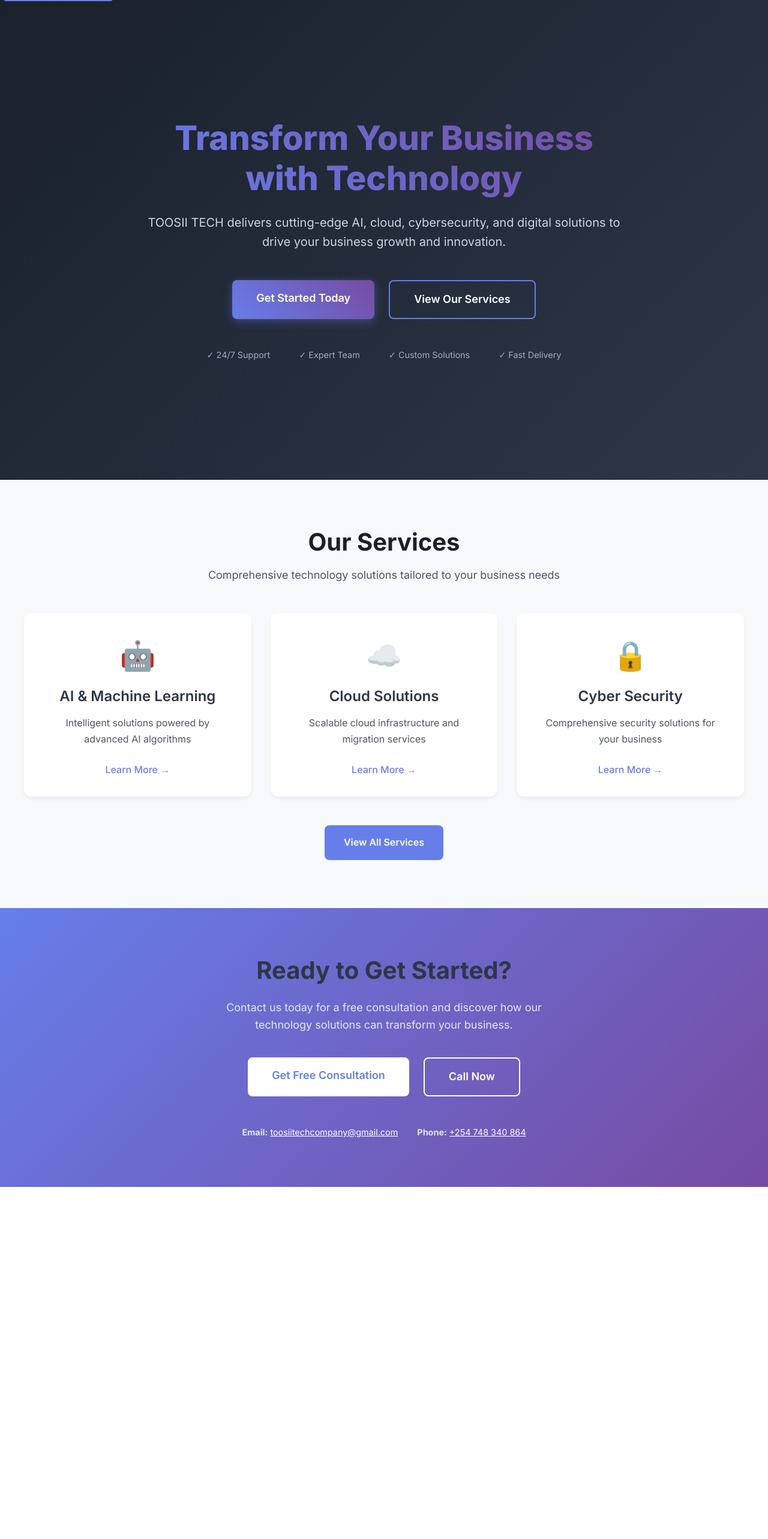
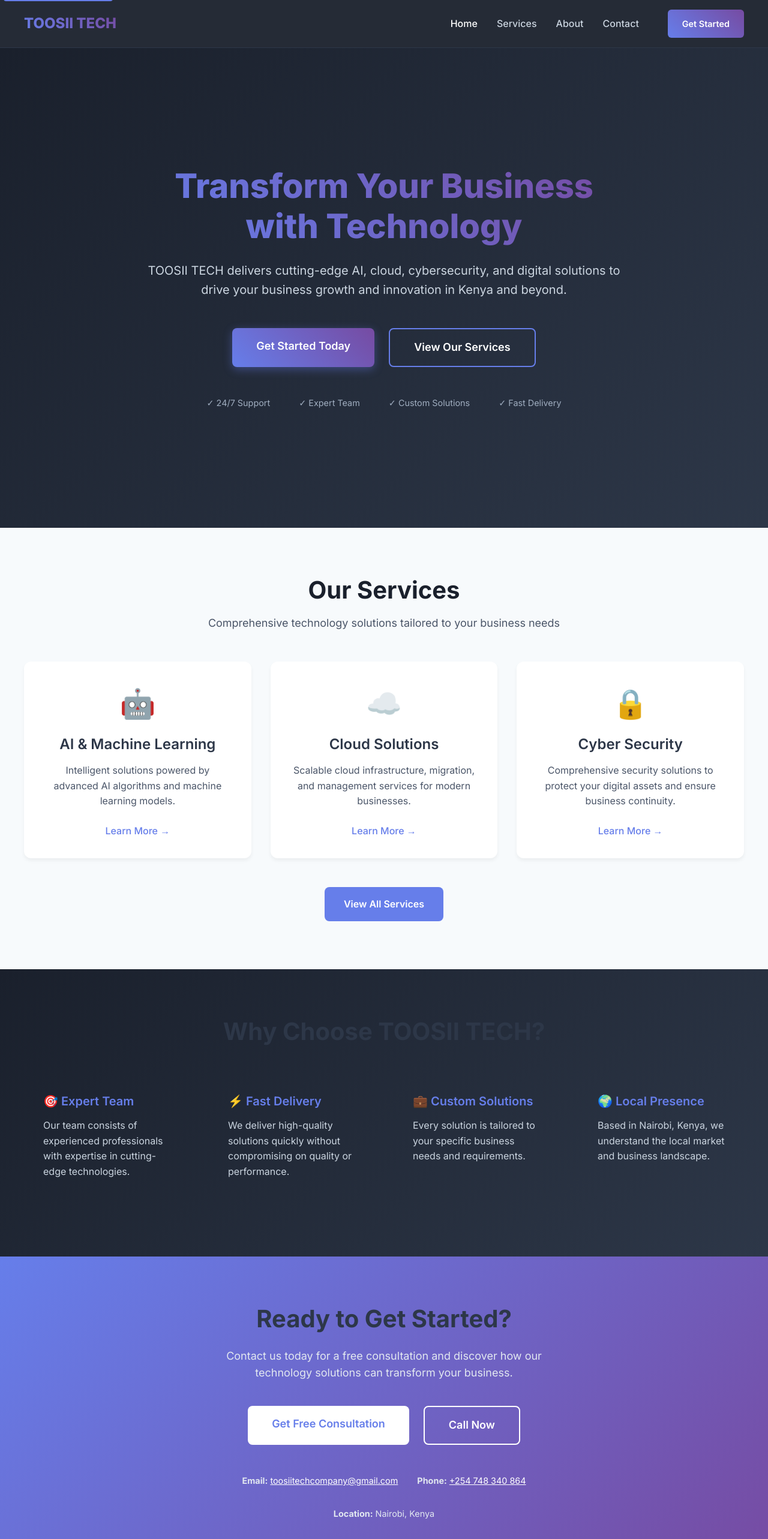
Before and after one commit to TOOSII102/BASE-WEB-APP2, a Next.js app: page / in a window 1280 px wide. Shown: the top 2566 px of the page at 60% size. Before the commit the page ends 1979 px from the top, so only its background shows below. Built offline with nearby package versions, Linux system fonts and the light colour scheme.

Commit message:
Update page.js

```diff
--- a/app/page.js
+++ b/app/page.js
@@ -3,7 +3,98 @@
 export default function Home() {
   return (
     <div>
-      {/* Hero Section with Get Started CTA */}
+      {/* Header */}
+      <header style={{
+        background: 'rgba(26, 32, 44, 0.95)',
+        backdropFilter: 'blur(10px)',
+        borderBottom: '1px solid #2d3748',
+        padding: '1rem 2rem',
+        position: 'sticky',
+        top: 0,
+        zIndex: 1000
+      }}>
+        <div style={{
+          maxWidth: '1200px',
+          margin: '0 auto',
+          display: 'flex',
+          justifyContent: 'space-between',
+          alignItems: 'center'
+        }}>
+          {/* Logo */}
+          <Link href="/" style={{
+            fontSize: '1.5rem',
+            fontWeight: 800,
+            color: 'white',
+            textDecoration: 'none',
+            background: 'linear-gradient(45deg, #667eea, #764ba2)',
+            backgroundClip: 'text',
+            WebkitBackgroundClip: 'text',
+            WebkitTextFillColor: 'transparent'
+          }}>
+            TOOSII TECH
+          </Link>
+
+          {/* Navigation */}
+          <nav style={{
+            display: 'flex',
+            gap: '2rem',
+            alignItems: 'center'
+          }}>
+            <Link href="/" style={{
+              color: 'white',
+              textDecoration: 'none',
+              fontWeight: 500,
+              transition: 'color 0.3s ease'
+            }}>
+              Home
+            </Link>
+            <Link href="/services" style={{
+              color: '#cbd5e0',
+              textDecoration: 'none',
+              fontWeight: 500,
+              transition: 'color 0.3s ease'
+            }}>
+              Services
+            </Link>
+            <Link href="/about" style={{
+              color: '#cbd5e0',
+              textDecoration: 'none',
+              fontWeight: 500,
+              transition: 'color 0.3s ease'
+            }}>
+              About
+            </Link>
+            <Link href="/contact" style={{
+              color: '#cbd5e0',
+              textDecoration: 'none',
+              fontWeight: 500,
+              transition: 'color 0.3s ease'
+            }}>
+              Contact
+            </Link>
+
+            {/* Get Started Button in Header */}
+            <Link
+              href="/contact"
+              style={{
+                background: 'linear-gradient(45deg, #667eea, #764ba2)',
+                color: 'white',
+                padding: '0.75rem 1.5rem',
+                borderRadius: '6px',
+                textDecoration: 'none',
+                fontWeight: 600,
+                fontSize: '0.9rem',
+                transition: 'all 0.3s ease',
+                marginLeft: '1rem'
+              }}
+            >
+              Get Started
+            </Link>
+          </nav>
+        </div>
+      </header>
+
+      {/* Hero Section */}
       <section style={{
         minHeight: '100vh',
         background: 'linear-gradient(135deg, #1a202c 0%, #2d3748 100%)',
@@ -33,7 +124,7 @@
             lineHeight: 1.6
           }}>
             TOOSII TECH delivers cutting-edge AI, cloud, cybersecurity, and digital solutions
-            to drive your business growth and innovation.
+            to drive your business growth and innovation in Kenya and beyond.
           </p>
 
           {/* Get Started CTA Buttons */}
@@ -135,14 +226,15 @@
               padding: '2rem',
               borderRadius: '12px',
               boxShadow: '0 4px 6px rgba(0, 0, 0, 0.05)',
-              textAlign: 'center'
+              textAlign: 'center',
+              transition: 'transform 0.3s ease'
             }}>
               <div style={{ fontSize: '3rem', marginBottom: '1rem' }}>🤖</div>
               <h3 style={{ fontSize: '1.5rem', fontWeight: 600, marginBottom: '1rem' }}>
                 AI & Machine Learning
               </h3>
-              <p style={{ color: '#4a5568', marginBottom: '1.5rem' }}>
-                Intelligent solutions powered by advanced AI algorithms
+              <p style={{ color: '#4a5568', marginBottom: '1.5rem', lineHeight: 1.6 }}>
+                Intelligent solutions powered by advanced AI algorithms and machine learning models.
               </p>
               <Link href="/services/ai-ml" style={{
                 color: '#667eea',
@@ -159,14 +251,15 @@
               padding: '2rem',
               borderRadius: '12px',
               boxShadow: '0 4px 6px rgba(0, 0, 0, 0.05)',
-              textAlign: 'center'
+              textAlign: 'center',
+              transition: 'transform 0.3s ease'
             }}>
               <div style={{ fontSize: '3rem', marginBottom: '1rem' }}>☁️</div>
               <h3 style={{ fontSize: '1.5rem', fontWeight: 600, marginBottom: '1rem' }}>
                 Cloud Solutions
               </h3>
-              <p style={{ color: '#4a5568', marginBottom: '1.5rem' }}>
-                Scalable cloud infrastructure and migration services
+              <p style={{ color: '#4a5568', marginBottom: '1.5rem', lineHeight: 1.6 }}>
+                Scalable cloud infrastructure, migration, and management services for modern businesses.
               </p>
               <Link href="/services/cloud" style={{
                 color: '#667eea',
@@ -183,14 +276,15 @@
               padding: '2rem',
               borderRadius: '12px',
               boxShadow: '0 4px 6px rgba(0, 0, 0, 0.05)',
-              textAlign: 'center'
+              textAlign: 'center',
+              transition: 'transform 0.3s ease'
             }}>
               <div style={{ fontSize: '3rem', marginBottom: '1rem' }}>🔒</div>
               <h3 style={{ fontSize: '1.5rem', fontWeight: 600, marginBottom: '1rem' }}>
                 Cyber Security
               </h3>
-              <p style={{ color: '#4a5568', marginBottom: '1.5rem' }}>
-                Comprehensive security solutions for your business
+              <p style={{ color: '#4a5568', marginBottom: '1.5rem', lineHeight: 1.6 }}>
+                Comprehensive security solutions to protect your digital assets and ensure business continuity.
               </p>
               <Link href="/services/cybersecurity" style={{
                 color: '#667eea',
@@ -212,11 +306,72 @@
                 padding: '1rem 2rem',
                 borderRadius: '8px',
                 textDecoration: 'none',
-                fontWeight: 600
+                fontWeight: 600,
+                transition: 'all 0.3s ease'
               }}
             >
               View All Services
             </Link>
+          </div>
+        </div>
+      </section>
+
+      {/* Why Choose Us Section */}
+      <section style={{
+        padding: '5rem 2rem',
+        background: 'linear-gradient(135deg, #1a202c 0%, #2d3748 100%)',
+        color: 'white'
+      }}>
+        <div style={{ maxWidth: '1200px', margin: '0 auto', textAlign: 'center' }}>
+          <h2 style={{
+            fontSize: '2.5rem',
+            fontWeight: 700,
+            marginBottom: '3rem'
+          }}>
+            Why Choose TOOSII TECH?
+          </h2>
+
+          <div style={{
+            display: 'grid',
+            gridTemplateColumns: 'repeat(auto-fit, minmax(250px, 1fr))',
+            gap: '2rem',
+            textAlign: 'left'
+          }}>
+            <div style={{ padding: '2rem' }}>
+              <h3 style={{ fontSize: '1.25rem', fontWeight: 600, marginBottom: '1rem', color: '#667eea' }}>
+                🎯 Expert Team
+              </h3>
+              <p style={{ color: '#cbd5e0', lineHeight: 1.6 }}>
+                Our team consists of experienced professionals with expertise in cutting-edge technologies.
+              </p>
+            </div>
+
+            <div style={{ padding: '2rem' }}>
+              <h3 style={{ fontSize: '1.25rem', fontWeight: 600, marginBottom: '1rem', color: '#667eea' }}>
+                ⚡ Fast Delivery
+              </h3>
+              <p style={{ color: '#cbd5e0', lineHeight: 1.6 }}>
+                We deliver high-quality solutions quickly without compromising on quality or performance.
+              </p>
+            </div>
+
+            <div style={{ padding: '2rem' }}>
+              <h3 style={{ fontSize: '1.25rem', fontWeight: 600, marginBottom: '1rem', color: '#667eea' }}>
+                💼 Custom Solutions
+              </h3>
+              <p style={{ color: '#cbd5e0', lineHeight: 1.6 }}>
+                Every solution is tailored to your specific business needs and requirements.
+              </p>
+            </div>
+
+            <div style={{ padding: '2rem' }}>
+              <h3 style={{ fontSize: '1.25rem', fontWeight: 600, marginBottom: '1rem', color: '#667eea' }}>
+                🌍 Local Presence
+              </h3>
+              <p style={{ color: '#cbd5e0', lineHeight: 1.6 }}>
+                Based in Nairobi, Kenya, we understand the local market and business landscape.
+              </p>
+            </div>
           </div>
         </div>
       </section>
@@ -308,9 +463,86 @@
                 +254 748 340 864
               </a>
             </div>
+            <div>
+              <strong>Location:</strong> Nairobi, Kenya
+            </div>
           </div>
         </div>
       </section>
+
+      {/* Footer */}
+      <footer style={{
+        background: '#1a202c',
+        color: 'white',
+        padding: '3rem 2rem',
+        borderTop: '1px solid #2d3748'
+      }}>
+        <div style={{
+          maxWidth: '1200px',
+          margin: '0 auto',
+          display: 'grid',
+          gridTemplateColumns: 'repeat(auto-fit, minmax(250px, 1fr))',
+          gap: '2rem'
+        }}>
+          {/* Company Info */}
+          <div>
+            <h3 style={{ fontSize: '1.5rem', fontWeight: 700, marginBottom: '1rem' }}>
+              TOOSII TECH
+            </h3>
+            <p style={{ color: '#cbd5e0', lineHeight: 1.6 }}>
+              Pioneering the future of digital transformation through innovative technology solutions.
+            </p>
+          </div>
+
+          {/* Quick Links */}
+          <div>
+            <h4 style={{ fontSize: '1.125rem', fontWeight: 600, marginBottom: '1rem' }}>
+              Quick Links
+            </h4>
+            <div style={{ display: 'flex', flexDirection: 'column', gap: '0.5rem' }}>
+              <Link href="/" style={{ color: '#cbd5e0', textDecoration: 'none' }}>Home</Link>
+              <Link href="/services" style={{ color: '#cbd5e0', textDecoration: 'none' }}>Services</Link>
+              <Link href="/about" style={{ color: '#cbd5e0', textDecoration: 'none' }}>About</Link>
+              <Link href="/contact" style={{ color: '#cbd5e0', textDecoration: 'none' }}>Contact</Link>
+            </div>
+          </div>
+
+          {/* Legal */}
+          <div>
+            <h4 style={{ fontSize: '1.125rem', fontWeight: 600, marginBottom: '1rem' }}>
+              Legal
+            </h4>
+            <div style={{ display: 'flex', flexDirection: 'column', gap: '0.5rem' }}>
+              <Link href="/privacy-policy" style={{ color: '#cbd5e0', textDecoration: 'none' }}>Privacy Policy</Link>
+              <Link href="/terms-of-service" style={{ color: '#cbd5e0', textDecoration: 'none' }}>Terms of Service</Link>
+              <Link href="/cookies" style={{ color: '#cbd5e0', textDecoration: 'none' }}>Cookie Policy</Link>
+            </div>
+          </div>
+
+          {/* Contact Footer */}
+          <div>
+            <h4 style={{ fontSize: '1.125rem', fontWeight: 600, marginBottom: '1rem' }}>
+              Contact
+            </h4>
+            <div style={{ color: '#cbd5e0', lineHeight: 1.6 }}>
+              <div>toosiitechcompany@gmail.com</div>
+              <div>+254 748 340 864</div>
+              <div>Nairobi, Kenya</div>
+            </div>
+          </div>
+        </div>
+
+        {/* Copyright */}
+        <div style={{
+          marginTop: '3rem',
+          paddingTop: '2rem',
+          borderTop: '1px solid #2d3748',
+          textAlign: 'center',
+          color: '#a0aec0'
+        }}>
+          <p>© {new Date().getFullYear()} TOOSII TECH COMPANY. All rights reserved.</p>
+        </div>
+      </footer>
     </div>
   )
 }
```
